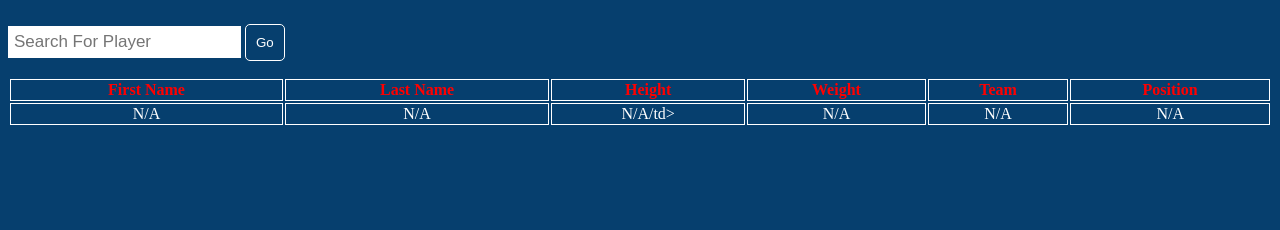
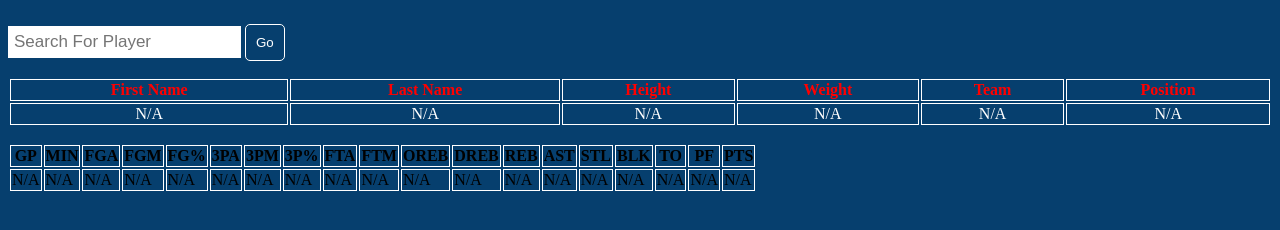
Before and after one commit to bwill619/nba-search, a plain HTML site: page index.html in a window 1280 px wide. Shown: the part 48-278 px from the top of the page. Drawn offline with Linux system fonts and the light colour scheme.

Commit message:
Update index.html

```diff
--- a/index.html
+++ b/index.html
@@ -25,13 +25,61 @@
                 <tr id="tableElements" class="tableElements">
                     <td id="firstName">N/A</td>
                     <td id="lastName">N/A</td>
-                    <td id="height">N/A/td>
+                    <td id="height">N/A</td>
                     <td id="weight">N/A</td>
                     <td id="team">N/A</td>
                     <td id="position">N/A</td>
                 </tr>
             </table>
         </p>
+        <div id="spaceDiv" class="spaceDiv">
+            <p id="secondParagraph" class="secondParagraph">
+                <table id="statsTable" class="statsTable">
+                    <tr id="tableHeaders2" class="tableHeaders2">
+                        <th>GP</th>
+                        <th>MIN</th>
+                        <th>FGA</th>
+                        <th>FGM</th>
+                        <th>FG%</th>
+                        <th>3PA</th>
+                        <th>3PM</th>
+                        <th>3P%</th>
+                        <th>FTA</th>
+                        <th>FTM</th>
+                        <th>OREB</th>
+                        <th>DREB</th>
+                        <th>REB</th>
+                        <th>AST</th>
+                        <th>STL</th>
+                        <th>BLK</th>
+                        <th>TO</th>
+                        <th>PF</th>
+                        <th>PTS</th>
+                    </tr>
+                    <tr id="tableElements2" class="tableElements2">
+                        <td>N/A</td>
+                        <td>N/A</td>
+                        <td>N/A</td>
+                        <td>N/A</td>
+                        <td>N/A</td>
+                        <td>N/A</td>
+                        <td>N/A</td>
+                        <td>N/A</td>
+                        <td>N/A</td>
+                        <td>N/A</td>
+                        <td>N/A</td>
+                        <td>N/A</td>
+                        <td>N/A</td>
+                        <td>N/A</td>
+                        <td>N/A</td>
+                        <td>N/A</td>
+                        <td>N/A</td>
+                        <td>N/A</td>
+                        <td>N/A</th>
+                    </tr>
+                </table>
+            </p>
+        </div>
         <script src="script.js"></script>
     </body>
 </html>
```
